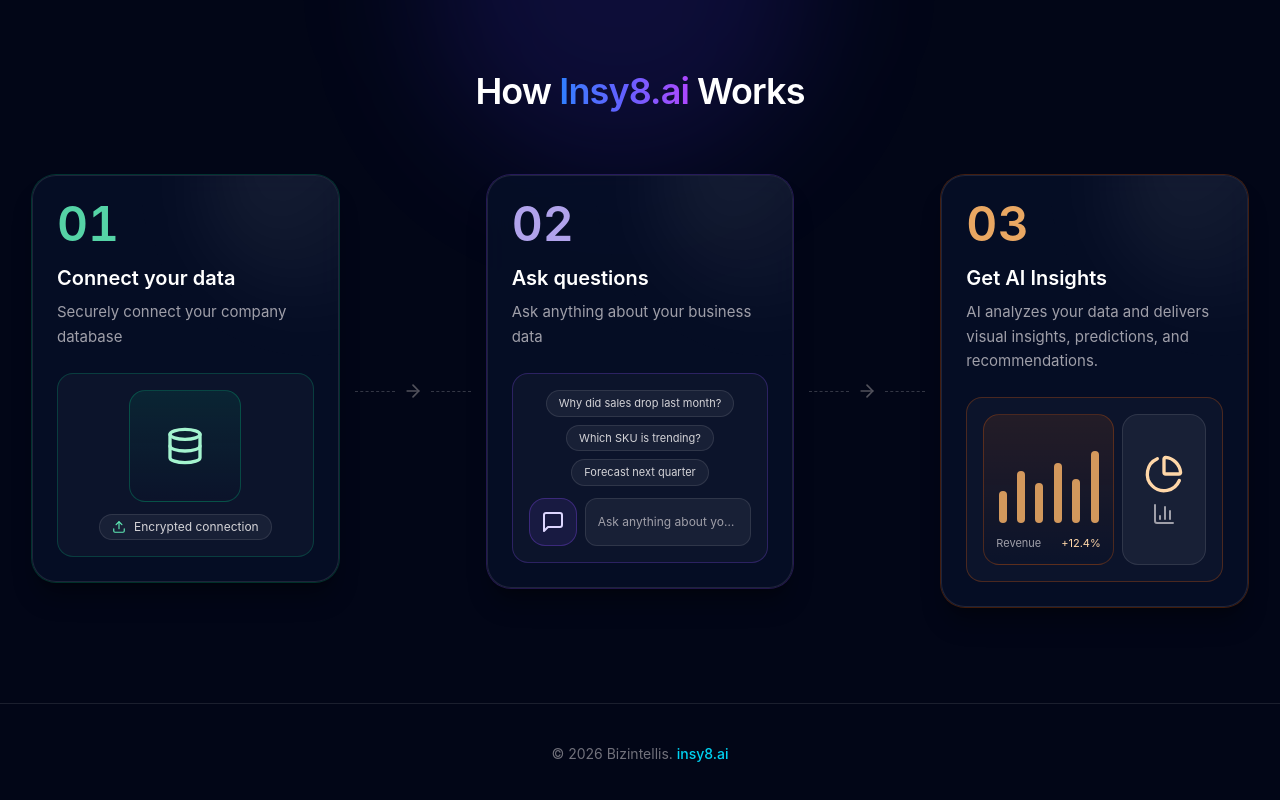
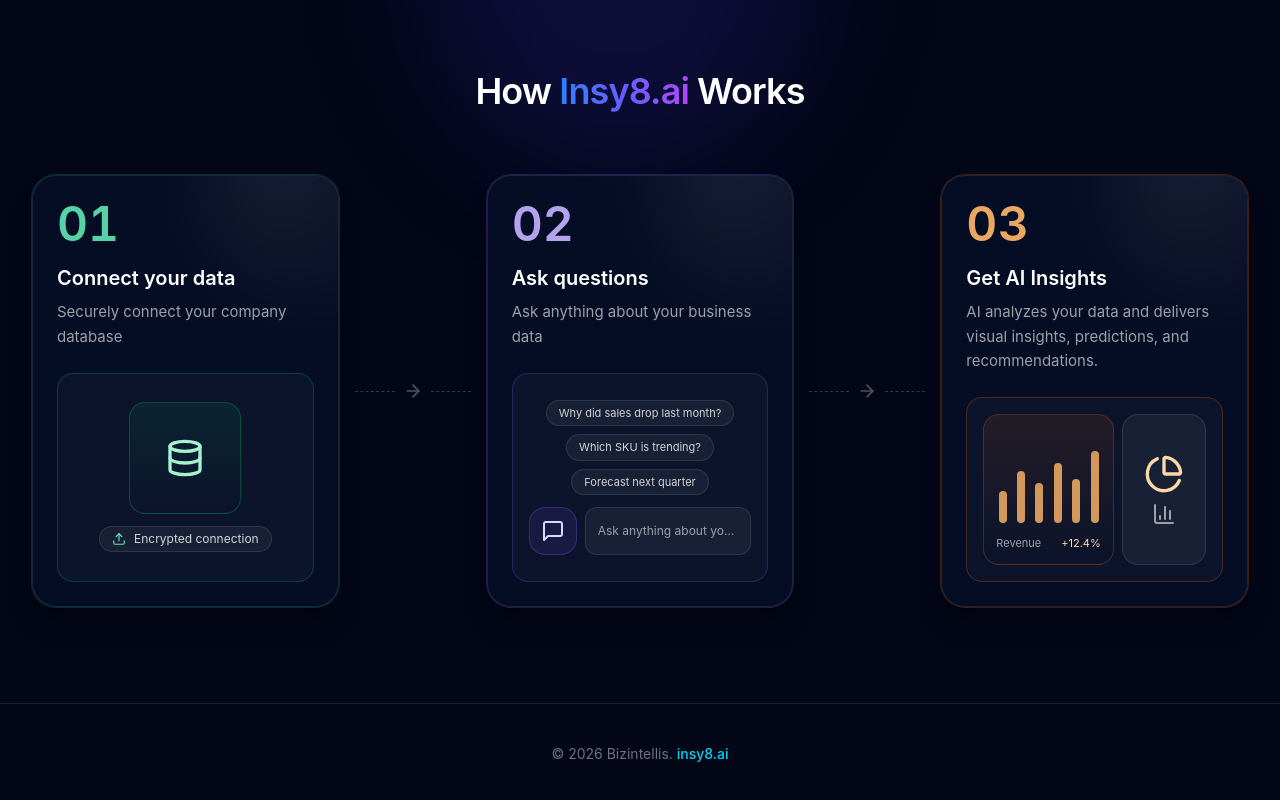
Before and after one commit to abhibiz/insy8Landing, a React (Vite) app: page / in a window 1280 px wide. Shown: the part 750-1550 px from the top of the page. Built offline with nearby package versions, Linux system fonts and the light colour scheme.

Commit message:
card height update

```diff
--- a/src/components/sections/FeatureCard.jsx
+++ b/src/components/sections/FeatureCard.jsx
@@ -37,14 +37,14 @@ export default function FeatureCard({
       viewport={{ once: true, margin: '-80px' }}
       transition={{ duration: 0.45 }}
       whileHover={{ y: -6 }}
-      className={`relative overflow-hidden rounded-3xl border border-white/10 bg-[#071028]/80 p-6 shadow-xl shadow-black/30 ring-1 backdrop-blur-md ${a.ring} ${a.glow}`}
+      className={`relative flex w-full flex-col overflow-hidden rounded-3xl border border-white/10 bg-[#071028]/80 p-6 shadow-xl shadow-black/30 ring-1 backdrop-blur-md lg:h-full ${a.ring} ${a.glow}`}
     >
       <div
         className={`pointer-events-none absolute -right-24 -top-24 h-56 w-56 rounded-full bg-gradient-to-br from-white/10 to-transparent blur-2xl`}
         aria-hidden
       />
-      <div className="relative flex h-full flex-col">
-        <div className="flex items-start justify-between gap-4">
+      <div className="relative flex min-h-0 flex-1 flex-col">
+        <div className="shrink-0">
           <div>
             <p className={`text-5xl font-semibold tabular-nums leading-none ${a.number}`}>
               {number}
--- a/src/components/sections/HowItWorks.jsx
+++ b/src/components/sections/HowItWorks.jsx
@@ -95,8 +95,8 @@ export default function HowItWorks() {
         />
 
         <div className="relative mt-12 lg:mt-16">
-          <div className="flex flex-col items-stretch gap-6 lg:flex-row lg:items-stretch lg:gap-3">
-            <div className="min-w-0 flex-1">
+          <div className="flex flex-col items-stretch gap-6 lg:flex-row lg:gap-3">
+            <div className="min-w-0 lg:flex lg:min-h-0 lg:flex-1 lg:flex-col">
               <FeatureCard
                 number="01"
                 title="Connect your data"
@@ -109,7 +109,7 @@ export default function HowItWorks() {
 
             <StepArrow />
 
-            <div className="min-w-0 flex-1">
+            <div className="min-w-0 lg:flex lg:min-h-0 lg:flex-1 lg:flex-col">
               <FeatureCard
                 number="02"
                 title="Ask questions"
@@ -122,7 +122,7 @@ export default function HowItWorks() {
 
             <StepArrow />
 
-            <div className="min-w-0 flex-1">
+            <div className="min-w-0 lg:flex lg:min-h-0 lg:flex-1 lg:flex-col">
               <FeatureCard
                 number="03"
                 title="Get AI Insights"
```
